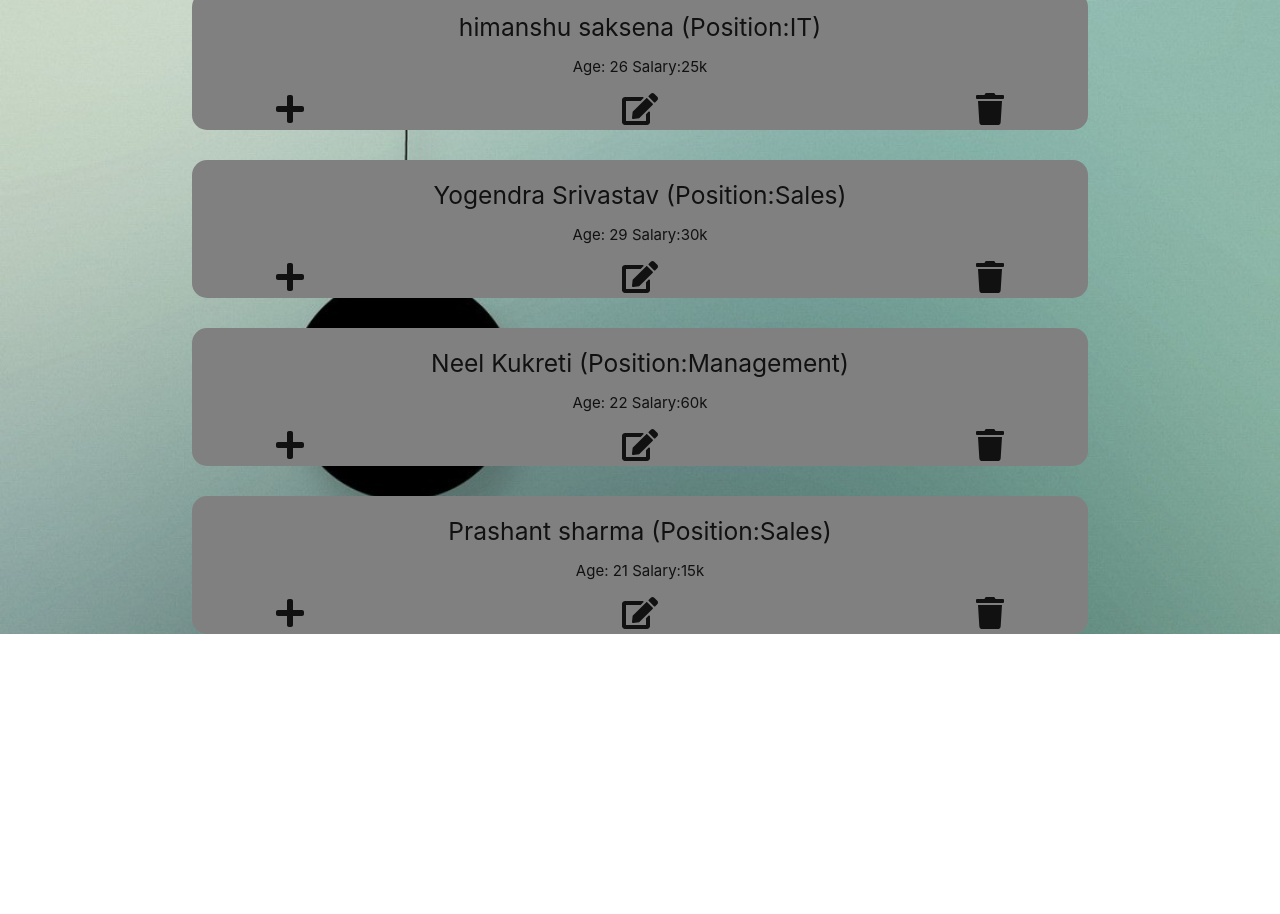
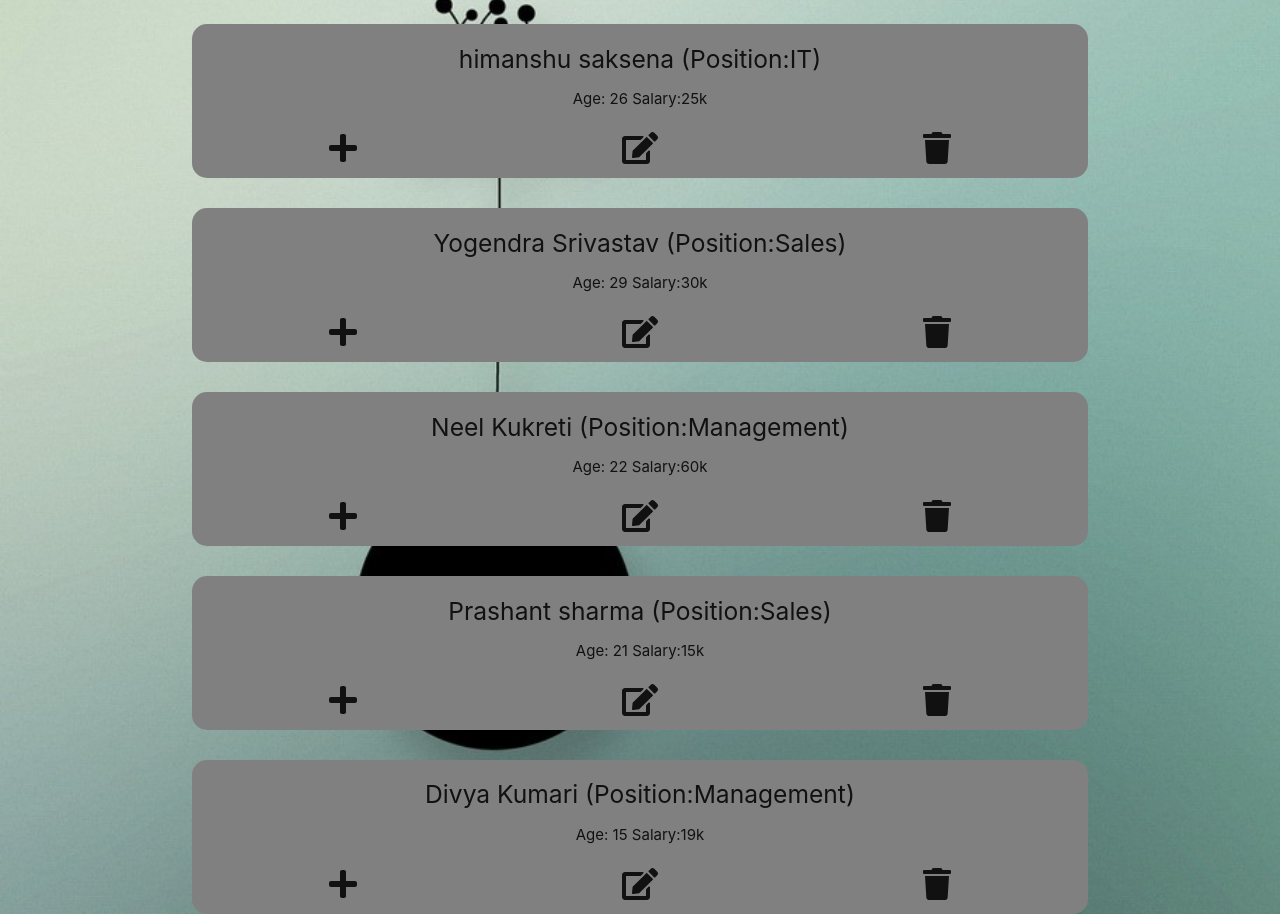
Before and after one commit to deeshubhatt07/Employees, a React (Create React App) app: page /post in a window 1280 px wide. Shown: the part 600-1514 px from the top of the page. Before the commit the page ends 1234 px from the top, so only its background shows below. Built offline with nearby package versions, Linux system fonts and the light colour scheme.

Commit message:
Added icon functionalities

```diff
--- a/src/components/Postlists.css
+++ b/src/components/Postlists.css
@@ -16,3 +16,7 @@
     display: flex;
     justify-content: space-around;
 }
+
+.icons{
+    cursor: pointer;
+}
--- a/src/components/Postlists.js
+++ b/src/components/Postlists.js
@@ -3,6 +3,7 @@ import '../components/Postlists.css';
 import PostData from '../data/PostData.json';
 import { FontAwesomeIcon } from '@fortawesome/react-fontawesome';
 import { faEdit, faPlus , faTrash } from '@fortawesome/free-solid-svg-icons';
+import {BrowserRouter, Route} from 'react-router-dom';
 
 class Postlists extends Component{
     render(){
@@ -16,9 +17,9 @@ class Postlists extends Component{
                                 <p>Age: {Details.age} Salary:{Details.sal}</p>
                             </div>
                             <div id="icon">
-                                <FontAwesomeIcon icon={faPlus}/> <span> </span>
-                                <FontAwesomeIcon icon={faEdit}/>  <span> </span>
-                                <FontAwesomeIcon icon={faTrash}/>
+                                <span className="icons"> <FontAwesomeIcon icon={faPlus}/> </span>
+                                <span className="icons"> <FontAwesomeIcon icon={faEdit}/> </span>
+                                <span className="icons"> <FontAwesomeIcon icon={faTrash}/> </span>
                             </div>
                         </div>
                     )
--- a/src/data/PostData.json
+++ b/src/data/PostData.json
@@ -21,24 +21,31 @@
         "depart": "IT"
     },
     {
-        "id":3,
+        "id":4,
         "name":"Yogendra Srivastav",
         "age": "29",
         "sal": "30k",
         "depart":"Sales"
     },
     {
-        "id":3,
+        "id":5,
         "name":"Neel Kukreti",
         "age": "22",
         "sal": "60k",
         "depart":"Management"
     },
     {
-        "id":3,
+        "id":6,
         "name":"Prashant sharma",
         "age": "21",
         "sal": "15k",
         "depart":"Sales"
+    },
+    {
+        "id": 7,
+        "name":"Divya Kumari",
+        "age":"15",
+        "sal": "19k",
+        "depart":"Management"
     }
 ]
```
